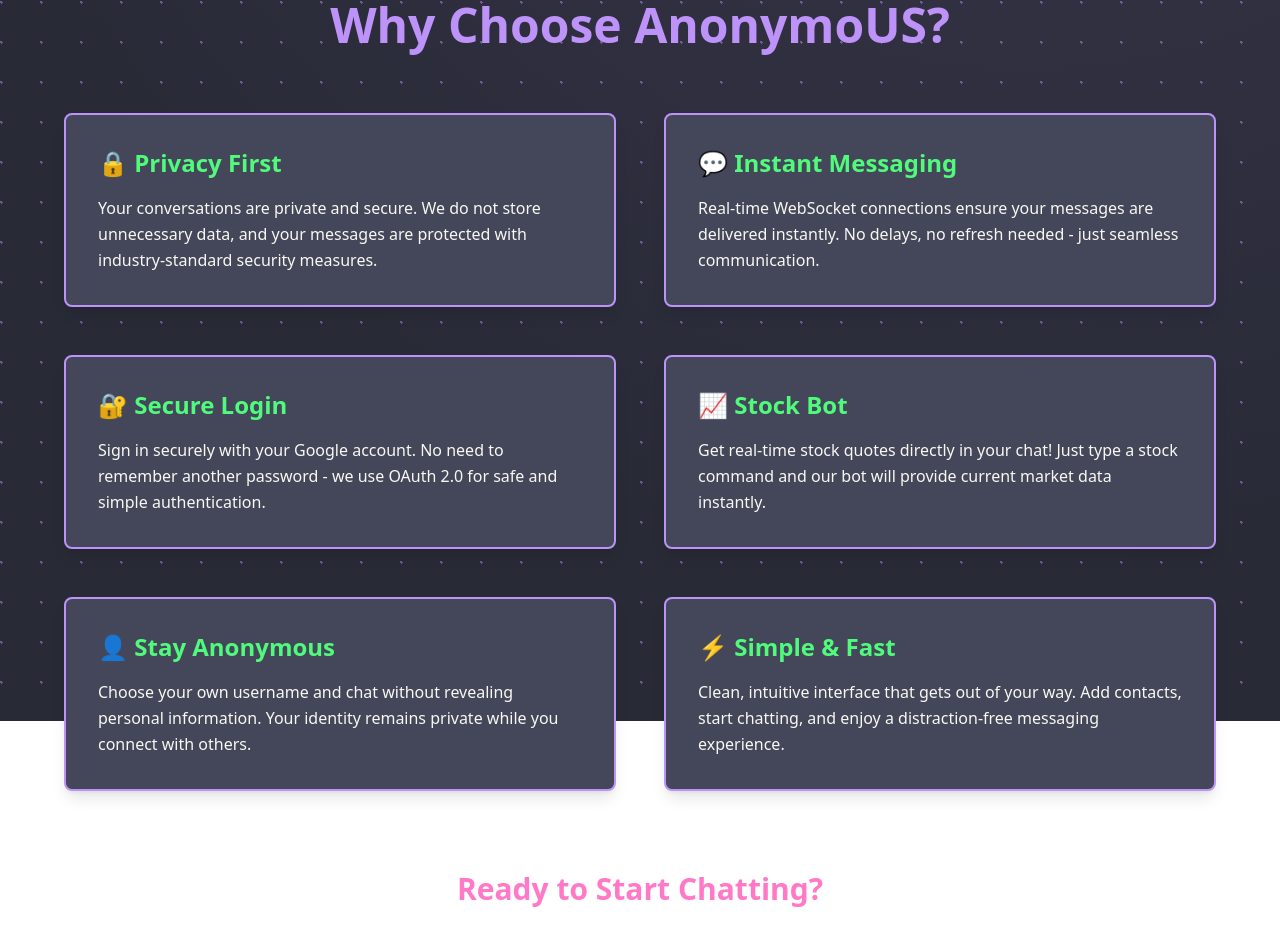
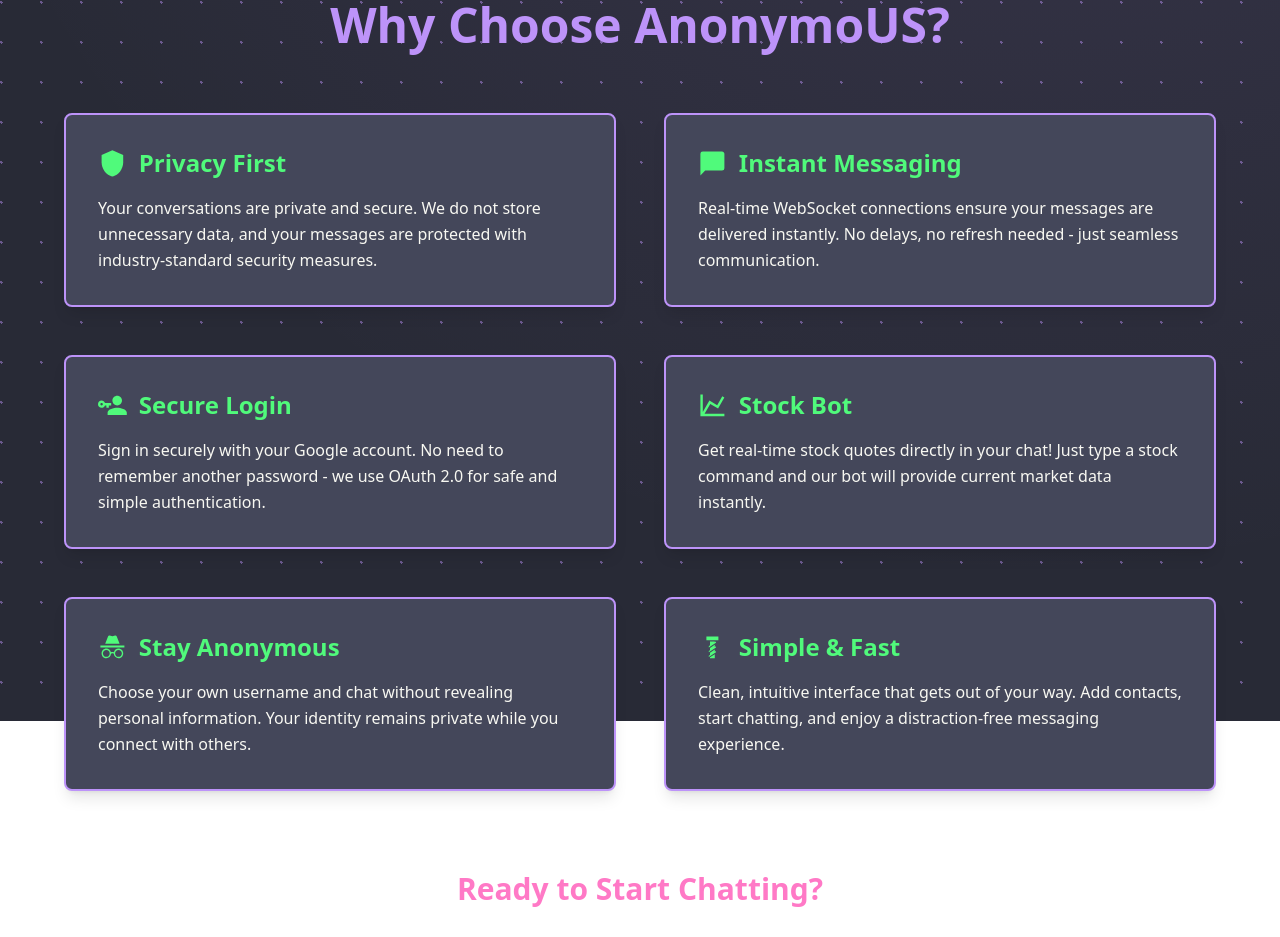
Before and after one commit to zelshahawy/AnonymoUS, a Next.js app in the folder anonymous-frontend/: page / in a window 1280 px wide. Shown: the part 879-1816 px from the top of the page. Built offline with nearby package versions, Linux system fonts and the light colour scheme.

Commit message:
added mdi icons

```diff
--- a/anonymous-frontend/package.json
+++ b/anonymous-frontend/package.json
@@ -12,6 +12,9 @@
     "@fortawesome/fontawesome-svg-core": "^6.7.2",
     "@fortawesome/free-brands-svg-icons": "^6.7.2",
     "@fortawesome/react-fontawesome": "^0.2.2",
+    "@heroicons/react": "^2.0.18",
+    "@mdi/react": "^1.6.1",
+    "@mdi/js": "^7.4.47",
     "@vercel/analytics": "^1.5.0",
     "jose": "^6.0.11",
     "next": "15.3.2",
--- a/anonymous-frontend/src/app/page.tsx
+++ b/anonymous-frontend/src/app/page.tsx
@@ -1,5 +1,7 @@
 'use client';
 import Footer from '@/components/footer';
+import { mdiAccountKey, mdiBolt, mdiChartLine, mdiIncognito, mdiMessage, mdiShield } from '@mdi/js';
+import Icon from '@mdi/react';
 import Image from 'next/image';
 import Link from 'next/link';
 import Navbar from '../components/Navbar';
@@ -66,7 +68,10 @@
           <div className="grid md:grid-cols-2 gap-12">
             {/* Privacy & Security */}
             <div className="bg-[#44475a] p-8 rounded-lg border-2 border-[#bd93f9] shadow-lg">
-              <h3 className="text-2xl font-bold mb-4 text-[#50fa7b]">🔒 Privacy First</h3>
+              <h3 className="text-2xl font-bold mb-4 text-[#50fa7b] flex items-center gap-3">
+                <Icon path={mdiShield} size={1.2} className="text-[#50fa7b]" />
+                Privacy First
+              </h3>
               <p className="text-[#f8f8f2] leading-relaxed">
                 Your conversations are private and secure. We do not store unnecessary data,
                 and your messages are protected with industry-standard security measures.
@@ -75,7 +80,10 @@
 
             {/* Real-time Messaging */}
             <div className="bg-[#44475a] p-8 rounded-lg border-2 border-[#bd93f9] shadow-lg">
-              <h3 className="text-2xl font-bold mb-4 text-[#50fa7b]">💬 Instant Messaging</h3>
+              <h3 className="text-2xl font-bold mb-4 text-[#50fa7b] flex items-center gap-3">
+                <Icon path={mdiMessage} size={1.2} className="text-[#50fa7b]" />
+                Instant Messaging
+              </h3>
               <p className="text-[#f8f8f2] leading-relaxed">
                 Real-time WebSocket connections ensure your messages are delivered instantly.
                 No delays, no refresh needed - just seamless communication.
@@ -84,7 +92,10 @@
 
             {/* Google Authentication */}
             <div className="bg-[#44475a] p-8 rounded-lg border-2 border-[#bd93f9] shadow-lg">
-              <h3 className="text-2xl font-bold mb-4 text-[#50fa7b]">🔐 Secure Login</h3>
+              <h3 className="text-2xl font-bold mb-4 text-[#50fa7b] flex items-center gap-3">
+                <Icon path={mdiAccountKey} size={1.2} className="text-[#50fa7b]" />
+                Secure Login
+              </h3>
               <p className="text-[#f8f8f2] leading-relaxed">
                 Sign in securely with your Google account. No need to remember another password -
                 we use OAuth 2.0 for safe and simple authentication.
@@ -93,7 +104,10 @@
 
             {/* Stock Monitoring */}
             <div className="bg-[#44475a] p-8 rounded-lg border-2 border-[#bd93f9] shadow-lg">
-              <h3 className="text-2xl font-bold mb-4 text-[#50fa7b]">📈 Stock Bot</h3>
+              <h3 className="text-2xl font-bold mb-4 text-[#50fa7b] flex items-center gap-3">
+                <Icon path={mdiChartLine} size={1.2} className="text-[#50fa7b]" />
+                Stock Bot
+              </h3>
               <p className="text-[#f8f8f2] leading-relaxed">
                 Get real-time stock quotes directly in your chat! Just type a stock command
                 and our bot will provide current market data instantly.
@@ -102,7 +116,10 @@
 
             {/* Anonymous */}
             <div className="bg-[#44475a] p-8 rounded-lg border-2 border-[#bd93f9] shadow-lg">
-              <h3 className="text-2xl font-bold mb-4 text-[#50fa7b]">👤 Stay Anonymous</h3>
+              <h3 className="text-2xl font-bold mb-4 text-[#50fa7b] flex items-center gap-3">
+                <Icon path={mdiIncognito} size={1.2} className="text-[#50fa7b]" />
+                Stay Anonymous
+              </h3>
               <p className="text-[#f8f8f2] leading-relaxed">
                 Choose your own username and chat without revealing personal information.
                 Your identity remains private while you connect with others.
@@ -111,7 +128,10 @@
 
             {/* Easy to Use */}
             <div className="bg-[#44475a] p-8 rounded-lg border-2 border-[#bd93f9] shadow-lg">
-              <h3 className="text-2xl font-bold mb-4 text-[#50fa7b]">⚡ Simple & Fast</h3>
+              <h3 className="text-2xl font-bold mb-4 text-[#50fa7b] flex items-center gap-3">
+                <Icon path={mdiBolt} size={1.2} className="text-[#50fa7b]" />
+                Simple & Fast
+              </h3>
               <p className="text-[#f8f8f2] leading-relaxed">
                 Clean, intuitive interface that gets out of your way. Add contacts,
                 start chatting, and enjoy a distraction-free messaging experience.
```
Also changed, not shown: 1 other file (tests, documents, lock files or other folders).
